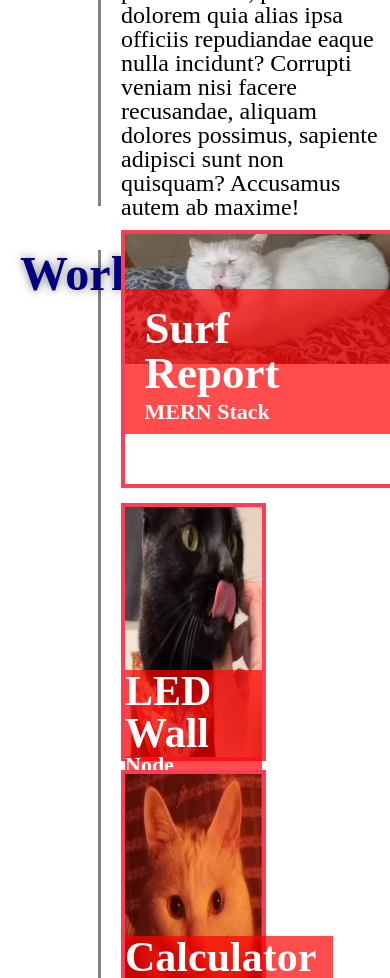
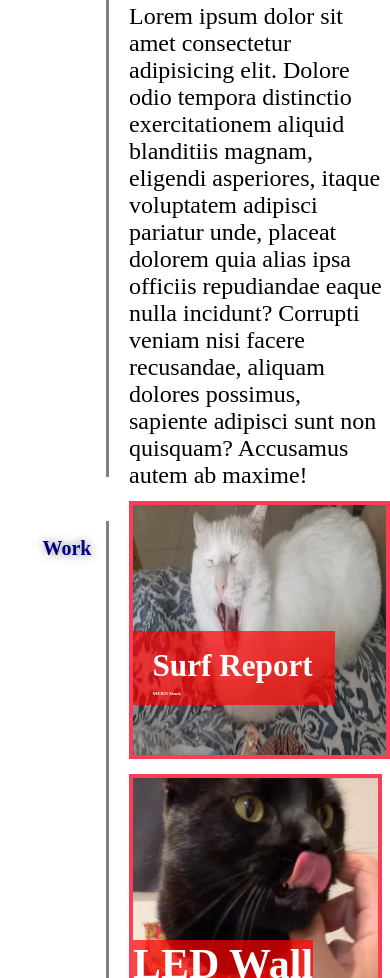
Before and after one commit to mr91217/ChunYuChang2Portfolio, a plain HTML site: page index.html in a window 390 px wide. Shown: the part 1022-2000 px from the top of the page. Drawn offline with Linux system fonts and the light colour scheme.

Commit message:
final css

```diff
--- a/assets/css/style.css
+++ b/assets/css/style.css
@@ -1,50 +1,3 @@
-html, body, div, span, applet, object, iframe,
-h1, h2, h3, h4, h5, h6, p, blockquote, pre,
-a, abbr, acronym, address, big, cite, code,
-del, dfn, em, img, ins, kbd, q, s, samp,
-small, strike, strong, sub, sup, tt, var,
-b, u, i, center,
-dl, dt, dd, ol, ul, li,
-fieldset, form, label, legend,
-table, caption, tbody, tfoot, thead, tr, th, td,
-article, aside, canvas, details, embed,
-figure, figcaption, footer, header, hgroup,
-menu, nav, output, ruby, section, summary,
-time, mark, audio, video {
-	margin: 0;
-	padding: 0;
-	border: 0;
-	font-size: 100%;
-	font: inherit;
-	vertical-align: baseline;
-}
-/* HTML5 display-role reset for older browsers */
-article, aside, details, figcaption, figure,
-footer, header, hgroup, menu, nav, section {
-	display: block;
-}
-body {
-	line-height: 1;
-}
-ol, ul {
-	list-style: none;
-}
-blockquote, q {
-	quotes: none;
-}
-blockquote:before, blockquote:after,
-q:before, q:after {
-	content: '';
-	content: none;
-}
-table {
-	border-collapse: collapse;
-	border-spacing: 0;
-}
-
-/*--------------------------------above is html reset*/
-
-
 /*--------------------------------header*/
 header {
   padding: 20px 35px;
@@ -152,6 +105,10 @@ header nav ul li a:hover {
   font-size: 24px;
   margin: 2vw 0;
 }
+.section-title h1 {
+  font-size: 35px;
+  font-weight: bold;
+}
 
 /*-------------------------work-------------------*/
 .work {
@@ -167,8 +124,6 @@ header nav ul li a:hover {
 
 .section-title{
   text-align: center;
-  font-weight: bold;
-  font-size: 48px;
   color: navy;
   margin: 20px;
   text-shadow: 0 0 10px rgba(0, 0, 0, 0.5);
@@ -338,3 +293,39 @@ footer nav ul li a:hover {
   border-radius: 15px;
   text-shadow: none;
 }
+
+@media screen and (max-width: 768px){
+  .box-center {
+    bottom: 0;
+  }
+  .box-center h4 {
+    margin: 2vw 0
+  }
+}
+
+@media screen and (max-width: 575px) {
+
+  .section-title h1 {
+    font-size: 20px;
+  }
+
+  h3, h4 {
+    font-size: 5px;
+  }
+  .box-left {
+    width: 80%;
+    height: 20%;
+  }
+  .box-left h3{
+    font-size: 8vw;
+  }
+  .work-right-top-cpntainer img {
+    height: 100%;
+
+  }
+  .flex-item-bottom {
+    width: 100%;
+  }
+
+
+}
```
